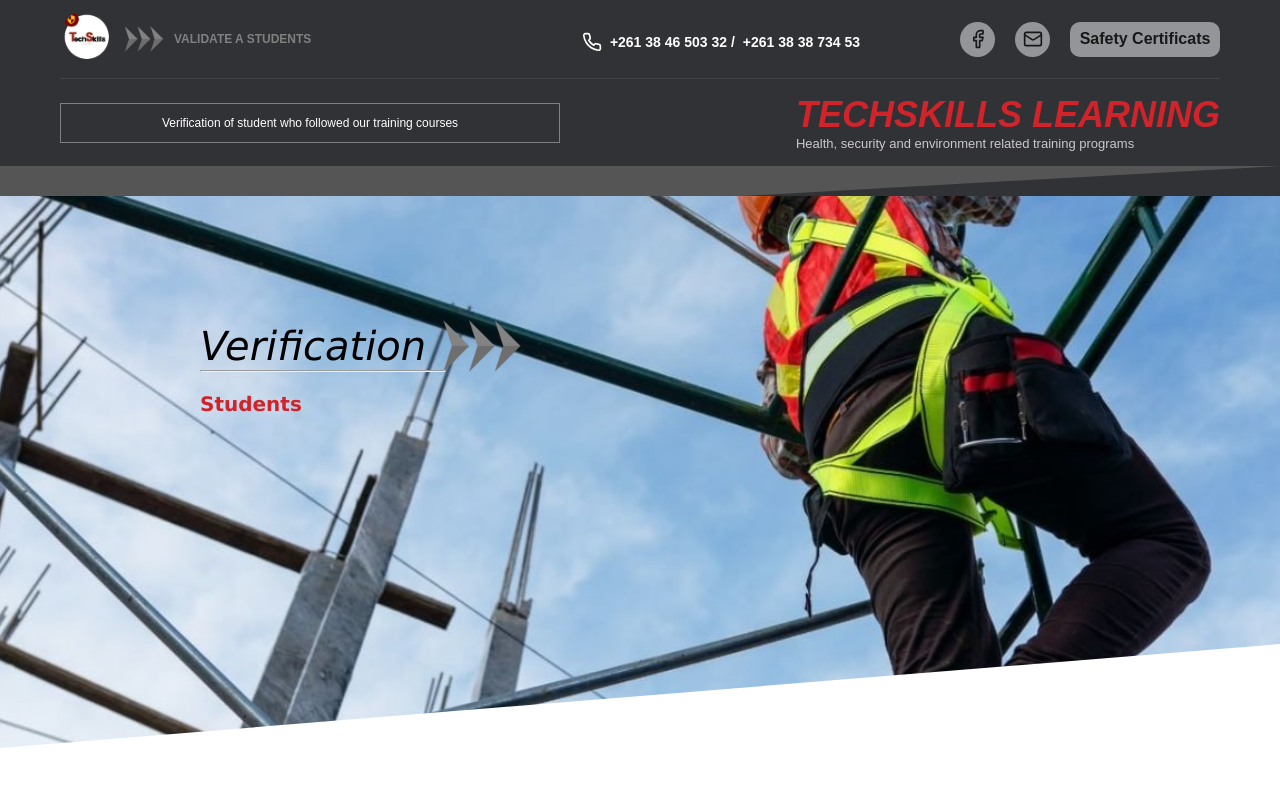
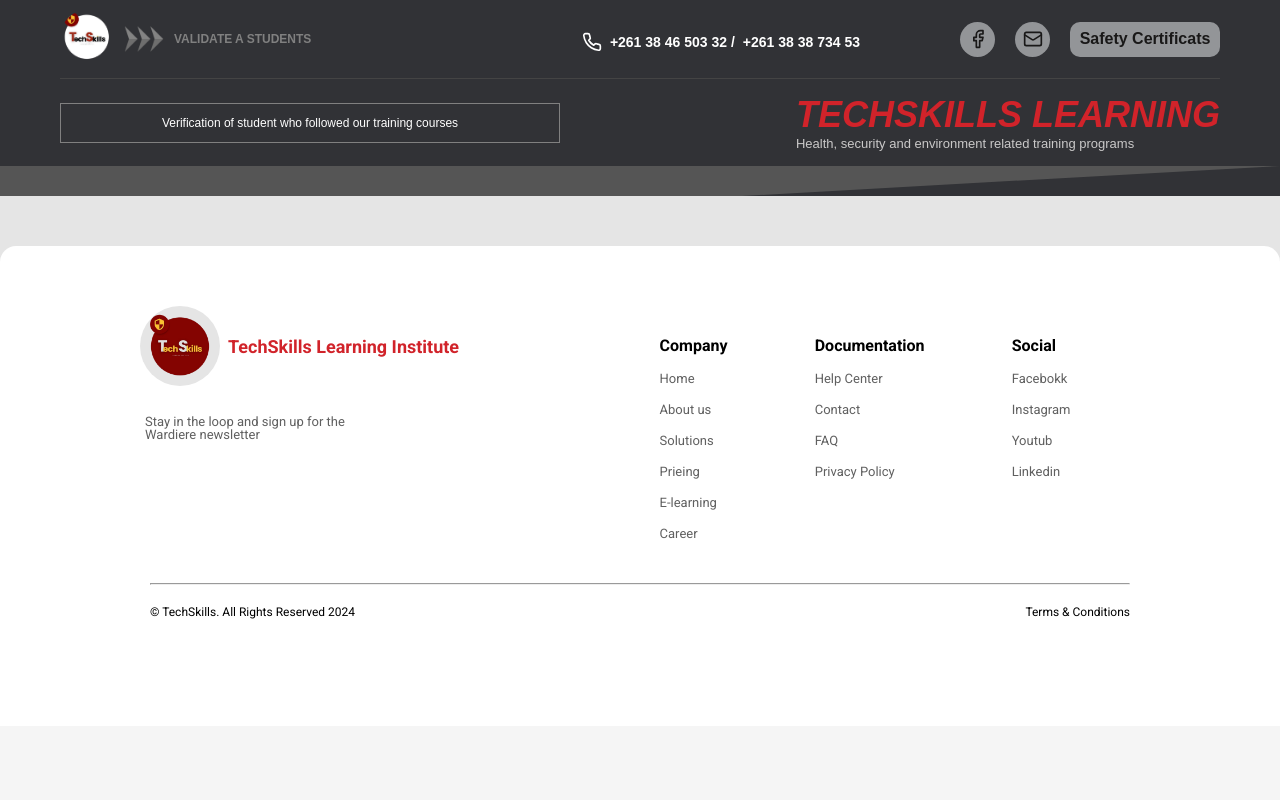
Before and after one commit to Stephanorova/Verification_Certificat_Etudiant_Client, a React (Create React App) app: page / in a window 1280 px wide. Shown: the top 800 px of the page. Built offline with nearby package versions, Linux system fonts and the light colour scheme.

Commit message:
changement design

```diff
--- a/public/index.html
+++ b/public/index.html
@@ -2,7 +2,7 @@
 <html lang="en">
   <head>
     <meta charset="utf-8" />
-    <link rel="icon" href="VerificationCertificat/image/log.png" />
+    <link rel="icon" href="/VerificationCertificat/image/log.png" />
     <meta name="viewport" content="width=device-width, initial-scale=1" />
     <meta name="theme-color" content="#000000" />
     <meta
--- a/src/App.js
+++ b/src/App.js
@@ -19,7 +19,7 @@
            <NaveCenter/>
            <NaveBareTop/>
            <Switch>
-             <Route path = "/" exact component = {Verifications}/>
+             <Route path = "/VerificationCertificat" exact component = {Verifications}/>
            </Switch>
            <Footer/>
       </BrowserRouter>
--- a/src/NaveBareCenter/NaveCenter.jsx
+++ b/src/NaveBareCenter/NaveCenter.jsx
@@ -6,15 +6,15 @@
 
 const Navbar = () => {
   const [click,setClick]=useState(false)
-  const history = useHistory()
+
 
   return (
     <nav className='nav'>
       <div className='container'>
         <div className='topBar'>
           <div className='logo'>
-            <span className='groupText'><img src="VerificationCertificat/image/Logo.png" alt="" /></span>
-            <span className='validateText'><img src="VerificationCertificat/image/suivre.png" alt="" /><p>VALIDATE A STUDENTS</p></span>
+            <span className='groupText'><img src="/VerificationCertificat/image/Logo.png" alt="" /></span>
+            <span className='validateText'><img src="/VerificationCertificat/image/suivre.png" alt="" /><p>VALIDATE A STUDENTS</p></span>
           </div>
           <div className='topBarRight'>
             <div className='socialIcons'>
--- a/src/Verification/Verifications.jsx
+++ b/src/Verification/Verifications.jsx
@@ -6,7 +6,7 @@
     <>
     <div className='verification'>
         <div className="row">
-            <h1><i>Verification</i><img src="VerificationCertificat/image/suivre.png" alt="" /></h1>
+            <h1><i>Verification</i><img src="/VerificationCertificat/image/suivre.png" alt="" /></h1>
             <hr />
             <p>Students</p>
         </div>
--- a/src/footer/Footer.jsx
+++ b/src/footer/Footer.jsx
@@ -8,7 +8,7 @@
               <div className="footerLeft">
                 <h1>
                   <div className="graounde">
-                  <img src="VerificationCertificat/image/log.png" alt="" />
+                  <img src="/VerificationCertificat/image/log.png" alt="" />
                   </div>
                   TechSkills Learning Institute
                   </h1>
```
Also changed, not shown: 1 other file (tests, documents, lock files or other folders).
